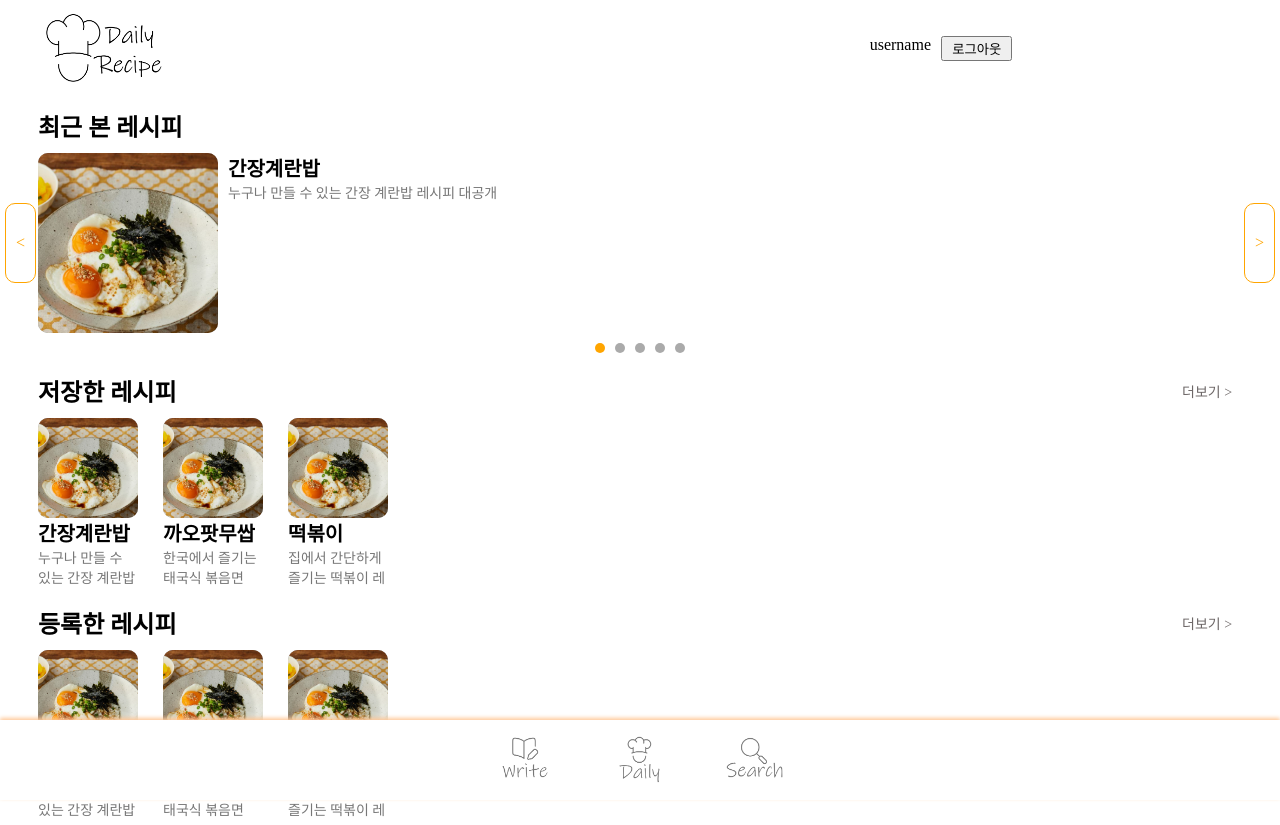
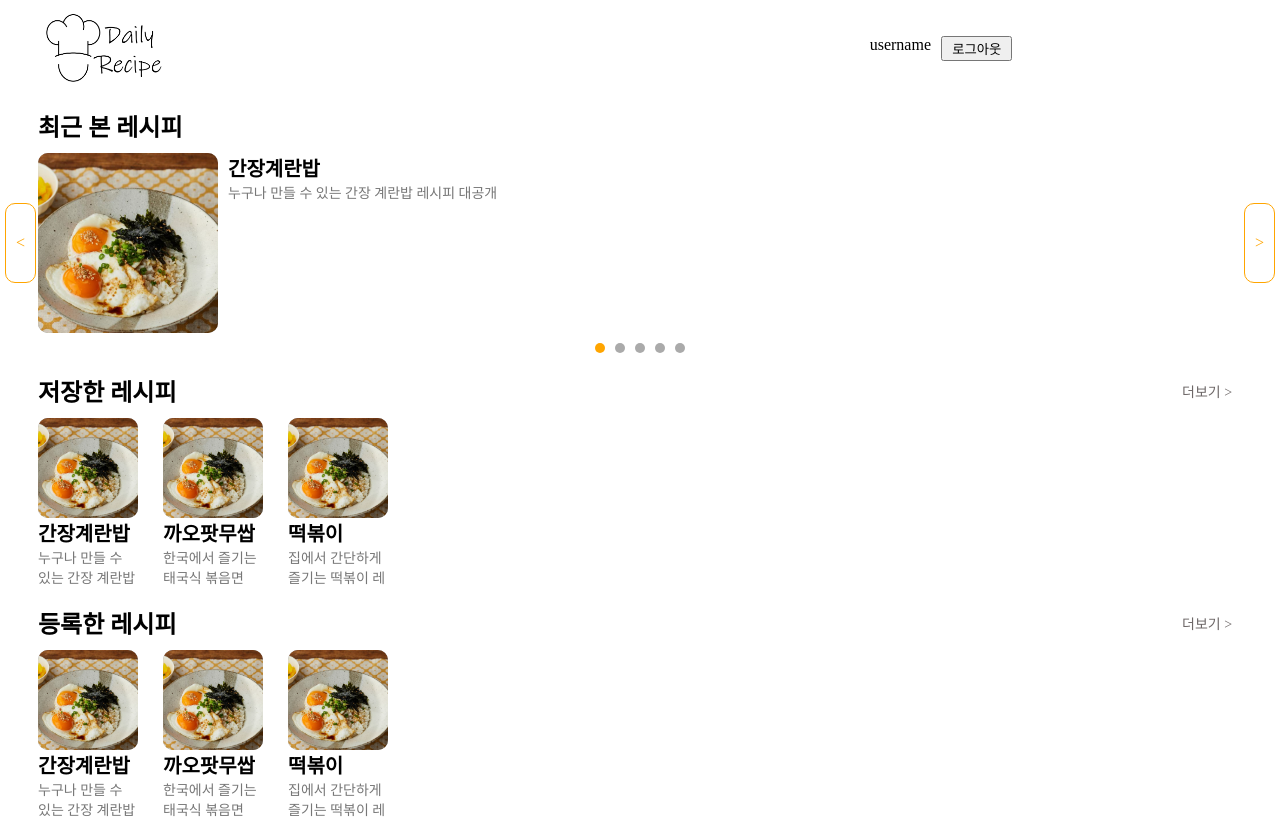
Before and after one commit to DEV-TINO/daily--recipe, a Vue app: page / in a window 1280 px wide. Built offline with nearby package versions, Linux system fonts and the light colour scheme.

Commit message:
feat : bottomnav display by router

```diff
--- a/src/App.vue
+++ b/src/App.vue
@@ -1,6 +1,6 @@
 <template>
   <router-view></router-view>
-  <BottomNavVue/>
+  <BottomNavVue v-if="this.$route.path == '/home' || this.$route.path == '/search'"/>
 </template>
 
 <script>
```
